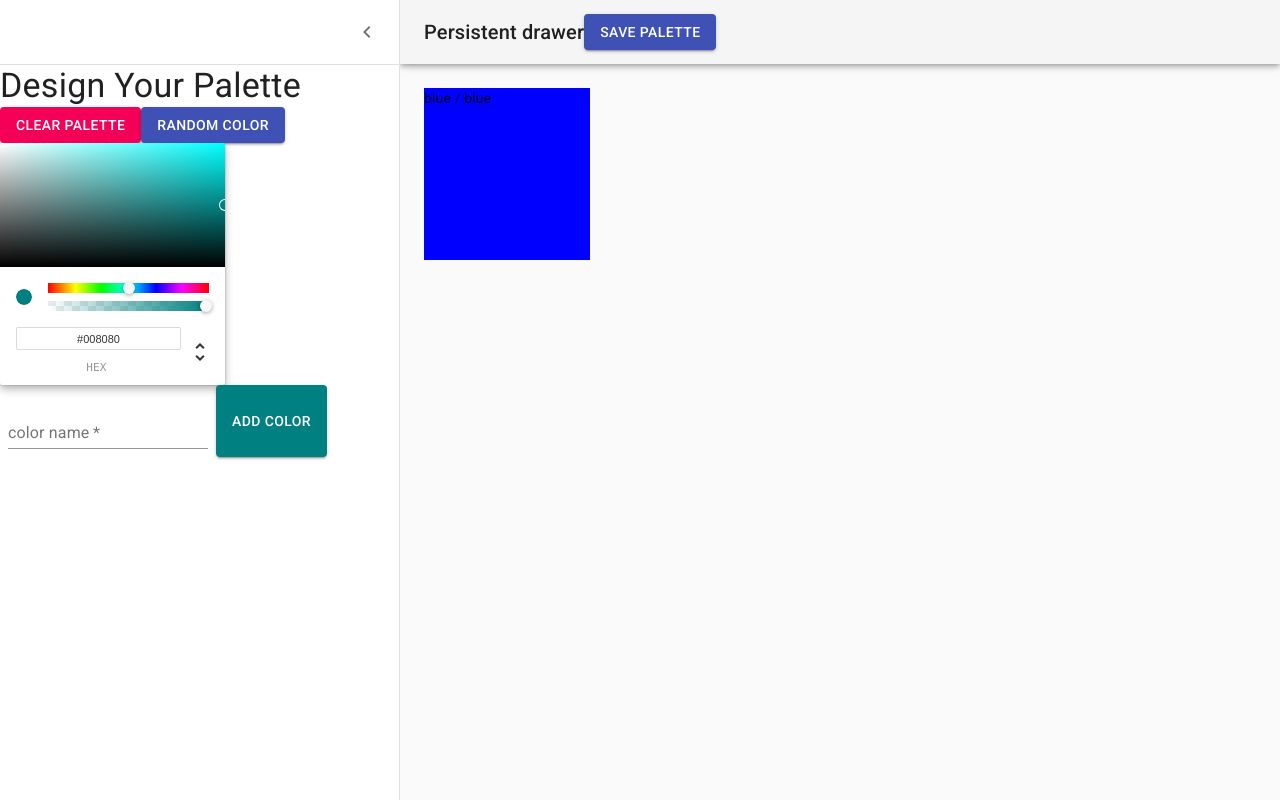
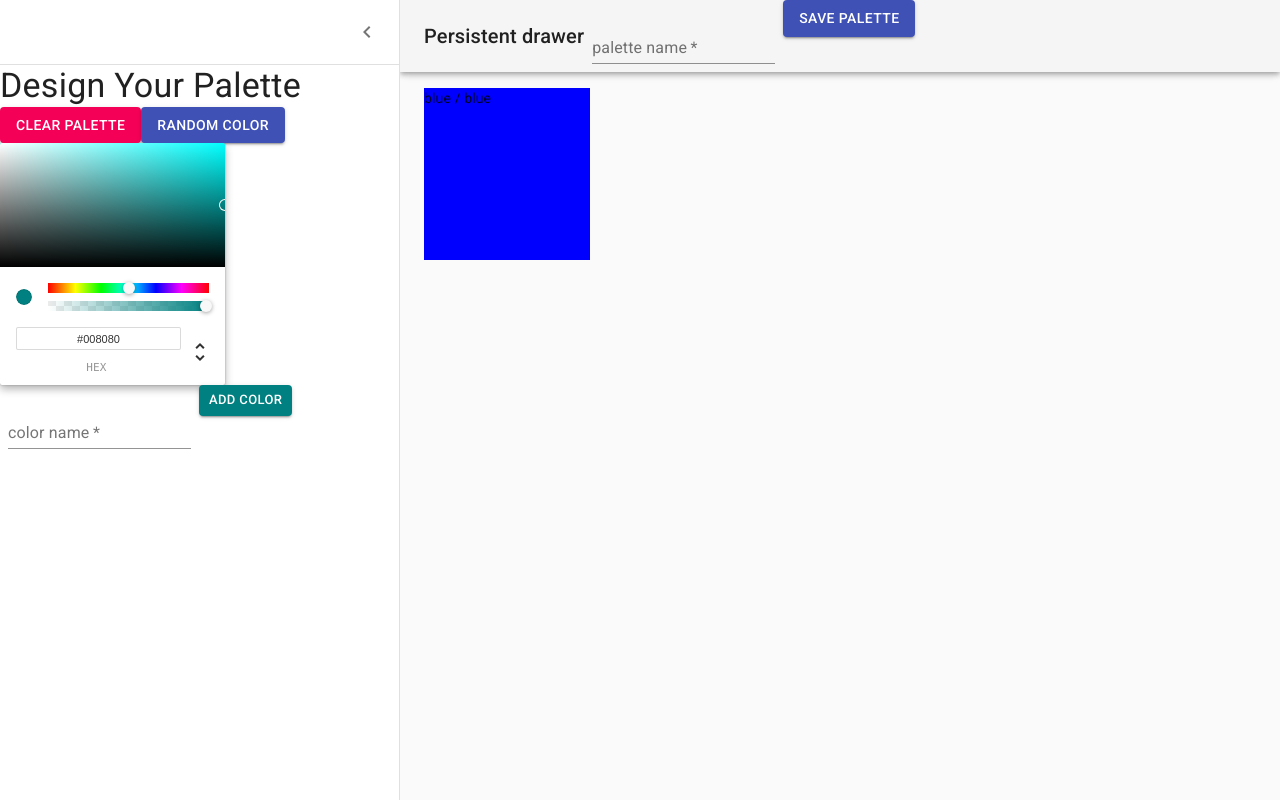
Before and after one commit to Bartosz-L/color_app_react, a React (Create React App) app: page /palette/new in a window 1280 px wide. Both pictures are taken after a click on the button "open drawer". Built offline with nearby package versions, Linux system fonts and the light colour scheme.

Commit message:
check if palette name unique

```diff
--- a/src/App.js
+++ b/src/App.js
@@ -26,7 +26,11 @@ const App = () => {
           exact
           path="/palette/new"
           render={routerProps => (
-            <NewPaletteForm savePalette={savePalette} routerProps={routerProps} />
+            <NewPaletteForm
+              savePalette={savePalette}
+              routerProps={routerProps}
+              palettes={palettes}
+            />
           )}
         />
         <Route
--- a/src/components/NewPalette/NewPaletteForm.js
+++ b/src/components/NewPalette/NewPaletteForm.js
@@ -80,11 +80,6 @@ const useStyles = makeStyles(theme => ({
   textField: {
     marginLeft: theme.spacing(1),
     marginRight: theme.spacing(1),
-    width: 200,
-  },
-  container: {
-    display: 'flex',
-    flexWrap: 'wrap',
   },
 }))
 
@@ -92,21 +87,24 @@ const NewPaletteForm = props => {
   const {
     routerProps: { history },
     savePalette,
+    palettes,
   } = props
   const classes = useStyles()
   const theme = useTheme()
   const [open, setOpen] = useState(false)
   const [currentColor, setCurrentColor] = useAsyncState('teal')
   const [colors, setColors] = useAsyncState([{ color: 'blue', name: 'blue' }])
-  const [newName, setNewName] = useAsyncState('')
+  const [newColorName, setNewColorName] = useAsyncState('')
+  const [newPaletteName, setNewPaletteName] = useState('')
   const [openSnackbar, setOpenSnackbar] = useState(false)
   const [errorMessage, setErrorMessage] = useState('')
 
+  console.log(palettes)
   const handleAddNewColor = async e => {
     e.preventDefault()
     const newColor = {
       color: currentColor,
-      name: newName,
+      name: newColorName,
     }
 
     const isColorNameUnique = colors.every(
@@ -116,7 +114,7 @@ const NewPaletteForm = props => {
 
     if (isColorNameUnique && isColorUnique) {
       await setColors([...colors, newColor])
-      await setNewName('')
+      await setNewColorName('')
     } else if (!isColorNameUnique) {
       setErrorMessage('Name is not unique')
       setOpenSnackbar(true)
@@ -135,7 +133,11 @@ const NewPaletteForm = props => {
   }
 
   const handleChangeNewName = e => {
-    setNewName(e.target.value)
+    setNewColorName(e.target.value)
+  }
+
+  const handleChangeNewPaletteName = e => {
+    setNewPaletteName(e.target.value)
   }
 
   const handleCloseSnackBar = (e, reason) => {
@@ -145,15 +147,25 @@ const NewPaletteForm = props => {
     setOpenSnackbar(false)
   }
 
-  const handleSavePalette = () => {
-    let newPaletteName = 'New Test Palette'
+  const handleSavePalette = e => {
+    e.preventDefault()
+    let newPName = newPaletteName
+    const isPaletteNameUnique = palettes.every(
+      ({ paletteName }) => paletteName.toLowerCase() !== newPName.toLowerCase(),
+    )
+
+    if (isPaletteNameUnique) {
       const newPalette = {
-      paletteName: newPaletteName,
-      id: newPaletteName.toLowerCase().replace(/ /g, '-'),
+        paletteName: newPName,
+        id: newPName.toLowerCase().replace(/ /g, '-'),
         colors: colors,
       }
       savePalette(newPalette)
       history.push('/')
+    } else {
+      setErrorMessage('Palette name is not unique')
+      setOpenSnackbar(true)
+    }
   }
 
   return (
@@ -179,9 +191,20 @@ const NewPaletteForm = props => {
           <Typography variant="h6" noWrap>
             Persistent drawer
           </Typography>
-          <Button variant="contained" color="primary" onClick={handleSavePalette}>
+          <form autoComplete="off" onSubmit={handleSavePalette} name="newPaletteName">
+            <TextField
+              id="newPaletteName"
+              label="palette name"
+              className={classes.textField}
+              value={newPaletteName}
+              onChange={handleChangeNewPaletteName}
+              margin="normal"
+              required
+            />
+            <Button type="submit" variant="contained" color="primary">
               Save Palette
             </Button>
+          </form>
         </Toolbar>
       </AppBar>
       <Drawer
@@ -216,12 +239,12 @@ const NewPaletteForm = props => {
           onChangeComplete={newColor => setCurrentColor(newColor.hex)}
         />
 
-        <form className={classes.container} autoComplete="off" onSubmit={handleAddNewColor}>
+        <form autoComplete="off" onSubmit={handleAddNewColor} name="newColorName">
           <TextField
-            id="standard-name"
+            id="newColorName"
             label="color name"
             className={classes.textField}
-            value={newName}
+            value={newColorName}
             onChange={handleChangeNewName}
             margin="normal"
             required
@@ -231,15 +254,11 @@ const NewPaletteForm = props => {
             color="primary"
             style={{ backgroundColor: currentColor }}
             type="submit"
+            size="small"
           >
             Add Color
           </Button>
         </form>
-        <ErrorSnackbar
-          open={openSnackbar}
-          handleCloseSnackBar={handleCloseSnackBar}
-          message={errorMessage}
-        />
       </Drawer>
       <main
         className={clsx(classes.content, {
@@ -250,6 +269,11 @@ const NewPaletteForm = props => {
         {colors.map(color => (
           <DraggableColorBox color={color.color} name={color.name} key={color.color} />
         ))}
+        <ErrorSnackbar
+          open={openSnackbar}
+          handleCloseSnackBar={handleCloseSnackBar}
+          message={errorMessage}
+        />
       </main>
     </div>
   )
```
Lines whose indentation alone changed are shown as unchanged.
